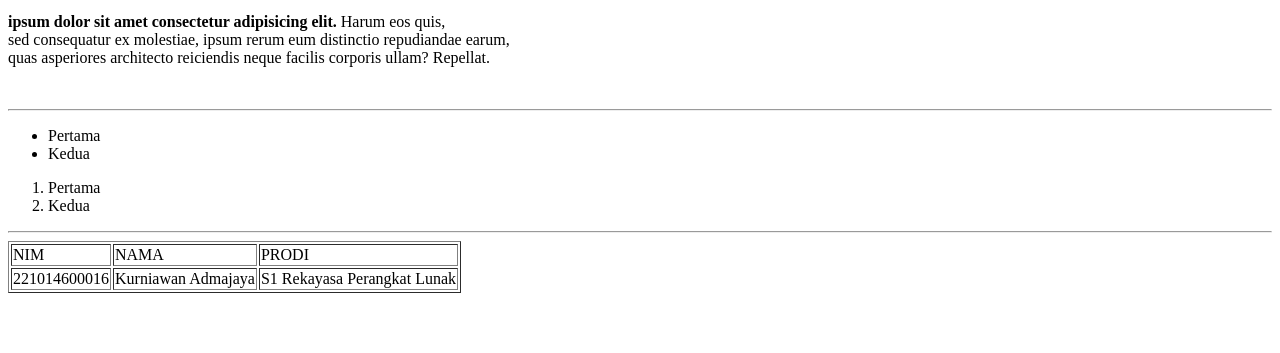
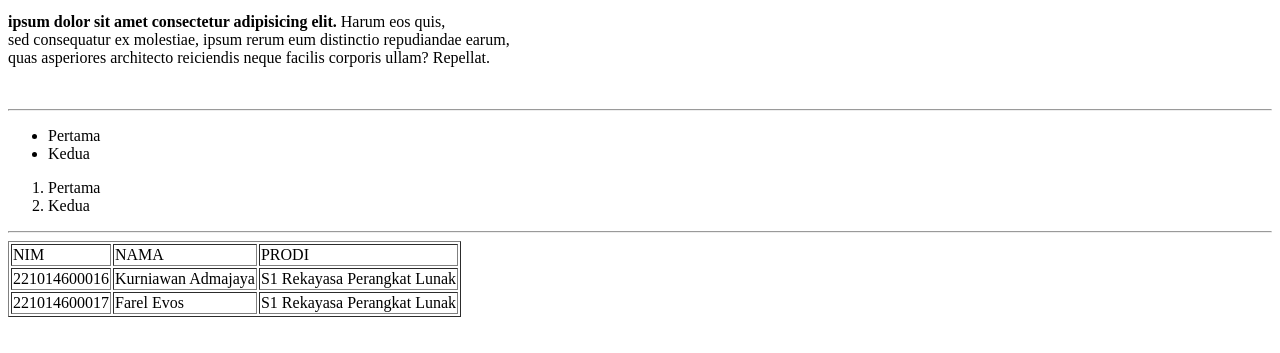
Before and after one commit to kyuz/2201040016, a plain HTML site: page index.html in a window 1280 px wide. Shown: the part 101-454 px from the top of the page. Drawn offline with Linux system fonts and the light colour scheme.

Commit message:
update halaman index

```diff
--- a/index.html
+++ b/index.html
@@ -33,6 +33,11 @@
                 <td>Kurniawan Admajaya</td>
                 <td>S1 Rekayasa Perangkat Lunak</td>
             </tr>
+            <tr>
+                <td>221014600017</td>
+                <td>Farel Evos</td>
+                <td>S1 Rekayasa Perangkat Lunak</td>
+            </tr>
         </table>
 
     </body>
```
